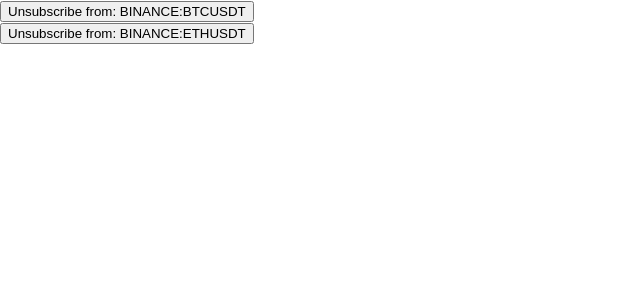
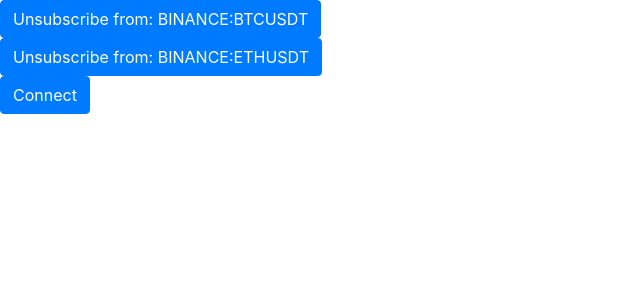
Before and after one commit to MrTBit/react-ticker, a React (Create React App) app: page / in a window 1280 px wide. Shown: the top 300 px of the page, without its empty margins (0-640 px from the left). Built offline with nearby package versions, Linux system fonts and the light colour scheme; no server answers.

Commit message:
Refactoring

```diff
--- a/package.json
+++ b/package.json
@@ -6,7 +6,9 @@
     "@testing-library/jest-dom": "^5.11.9",
     "@testing-library/react": "^11.2.3",
     "@testing-library/user-event": "^12.6.0",
+    "bootstrap": "^4.6.0",
     "react": "^17.0.1",
+    "react-bootstrap": "^1.4.3",
     "react-dom": "^17.0.1",
     "react-scripts": "4.0.1",
     "web-vitals": "^0.2.4"
--- a/src/App.js
+++ b/src/App.js
@@ -1,13 +1,14 @@
-import {useState, useEffect} from "react";
-import Socket from "./components/Socket";
+import {useState} from "react";
+import Socket from "./services/Socket";
+import UnsubscribeSelector from "./components/UnsubscribeSelector";
+import ConnectDisconnect from "./components/ConnectDisconnect";
 
 const App = () => {
     const [tickerPriceMap, setTickerPriceMap] = useState(new Map([['BINANCE:BTCUSDT', 0], ['BINANCE:ETHUSDT', 0]]));
-    const [socket, setSocket] = useState();
+    const [socket] = useState(new Socket());
+    const [socketOpen, setSocketOpen] = useState(false);
 
-    useEffect(() => {
-        setSocket( new Socket('wss://ws.finnhub.io?token=<TOKEN>', Array.from(tickerPriceMap.keys()), onSocketMessageReceived))
-    }, [])
+    const url = 'wss://ws.finnhub.io?token=c035nmn48v6v2t3i3n00';
 
     const onSocketMessageReceived = (data) => {
         console.log(data);
@@ -20,12 +21,26 @@
         socket.unsubscribe(symbol);
     }
 
+    const connectSocket = () => {
+        socket.connect(url, Array.from(tickerPriceMap.keys()), onSocketMessageReceived);
+        setSocketOpen(socket.isOpen());
+    }
+
+    const disconnectSocket = () => {
+        socket.disconnect();
+        setSocketOpen(socket.isOpen());
+    }
+
     return (
-      Array.from(tickerPriceMap.keys()).map(key => (
-          <div key={key}>
-              <button onClick={() => unsubscribe(key)}>Unsubscribe from: {key}</button>
-          </div>
-      ))
+        <div>
+            <UnsubscribeSelector unsubscribe={(symbol) => unsubscribe(symbol)}
+                                 symbols={Array.from(tickerPriceMap.keys())}
+            />
+            <ConnectDisconnect connect={() => connectSocket()}
+                               disconnect={() => disconnectSocket()}
+                               socketOpen={socketOpen}
+            />
+        </div>
     );
 
 }
--- /dev/null
+++ b/src/components/ConnectDisconnect.js
@@ -0,0 +1,12 @@
+import React from "react";
+import {Button} from "react-bootstrap";
+
+const ConnectDisconnect = ({socketOpen, connect, disconnect}) => {
+    if (socketOpen) {
+        return <Button onClick={() => disconnect()}>Disconnect</Button>
+    } else {
+        return <Button onClick={() => connect()}>Connect</Button>
+    }
+}
+
+export default ConnectDisconnect;
--- /dev/null
+++ b/src/components/UnsubscribeSelector.js
@@ -0,0 +1,15 @@
+import React from 'react'
+import {Button} from 'react-bootstrap'
+
+const UnsubscribeSelector = ({symbols, unsubscribe}) => {
+
+    return (
+        symbols.map(symbol => (
+            <div key={symbol}>
+                <Button onClick={() => unsubscribe(symbol)}>Unsubscribe from: {symbol}</Button>
+            </div>
+        ))
+    );
+}
+
+export default UnsubscribeSelector;
--- a/src/index.js
+++ b/src/index.js
@@ -1,11 +1,10 @@
 import React from 'react';
 import ReactDOM from 'react-dom';
 import './index.css';
+import 'bootstrap/dist/css/bootstrap.min.css';
 import App from './App';
 
 ReactDOM.render(
-  <React.StrictMode>
-    <App />
-  </React.StrictMode>,
+    <App />,
   document.getElementById('root')
 );
--- a/src/components/Socket.js
+++ b/src/services/Socket.js
@@ -1,10 +1,7 @@
-import React from 'react';
-
 class Socket {
 
-    constructor(url,defaultSymbols,  onMessageReceived) {
-        this.socket = new WebSocket(url);
-        this.setupSocketListeners(defaultSymbols, onMessageReceived);
+    constructor() {
+        this.socket = null;
     }
 
     setupSocketListeners(defaultSymbols, onMessageReceived) {
@@ -21,8 +18,12 @@
         this.socket.addEventListener('message', function (event) {
             onMessageReceived(event.data);
         });
+    }
 
-        return defaultSymbols; //temporary
+    //connect
+    connect(url, defaultSymbols, onMessageReceived) {
+        this.socket = new WebSocket(url);
+        this.setupSocketListeners(defaultSymbols, onMessageReceived);
     }
 
 //Subscribe
@@ -35,9 +36,17 @@
         this.socket.send(JSON.stringify({'type': 'unsubscribe', 'symbol': symbol}));
     }
 
-//disconnect (no idea if this works)
+//disconnect
     disconnect() {
         this.socket.close();
+    }
+
+    isOpen() {
+        if (this && this.socket != null) {
+            return this.socket.OPEN > 0;
+        } else {
+            return false;
+        }
     }
 }
 
```
Also changed, not shown: 1 other file (tests, documents, lock files or other folders).
